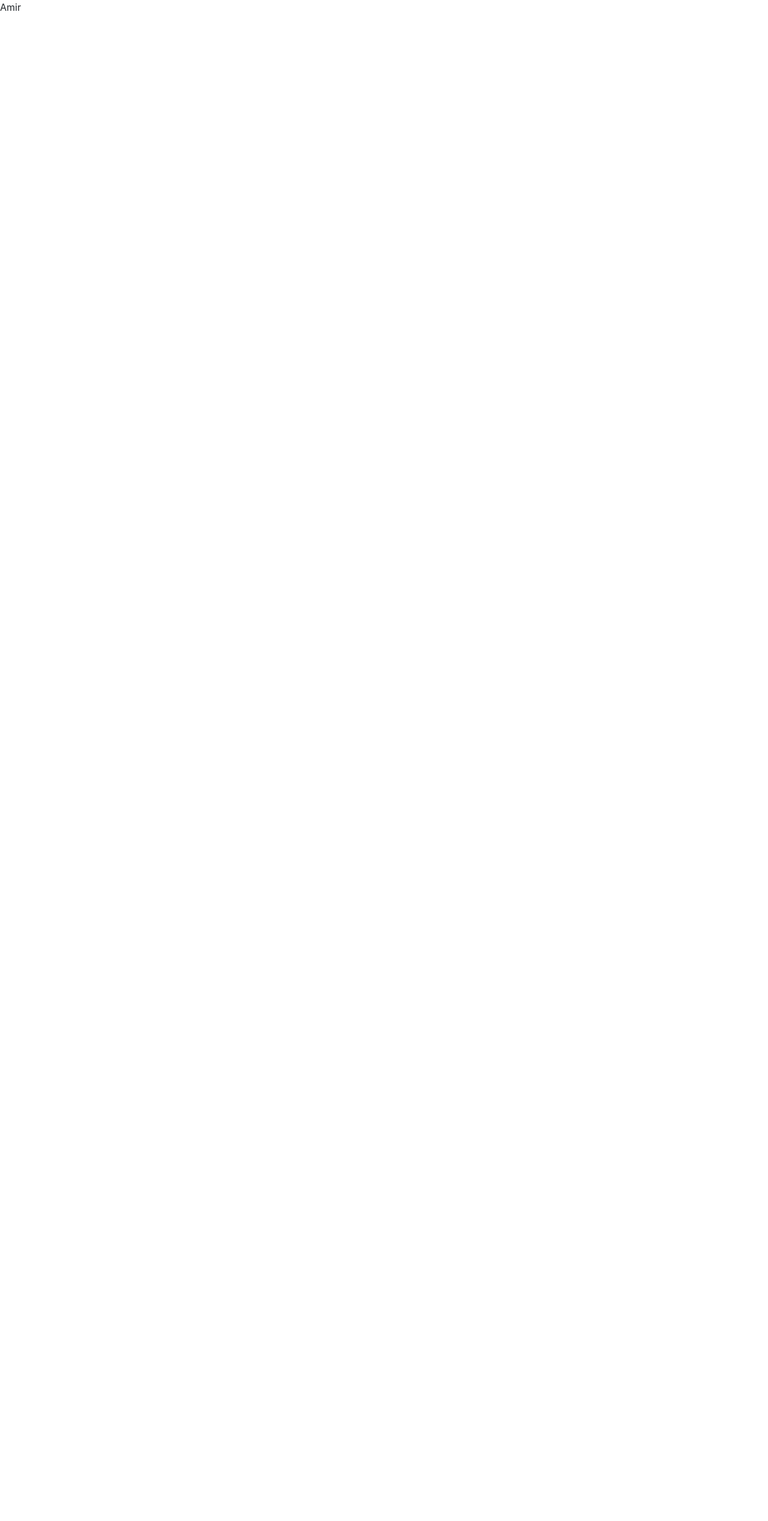
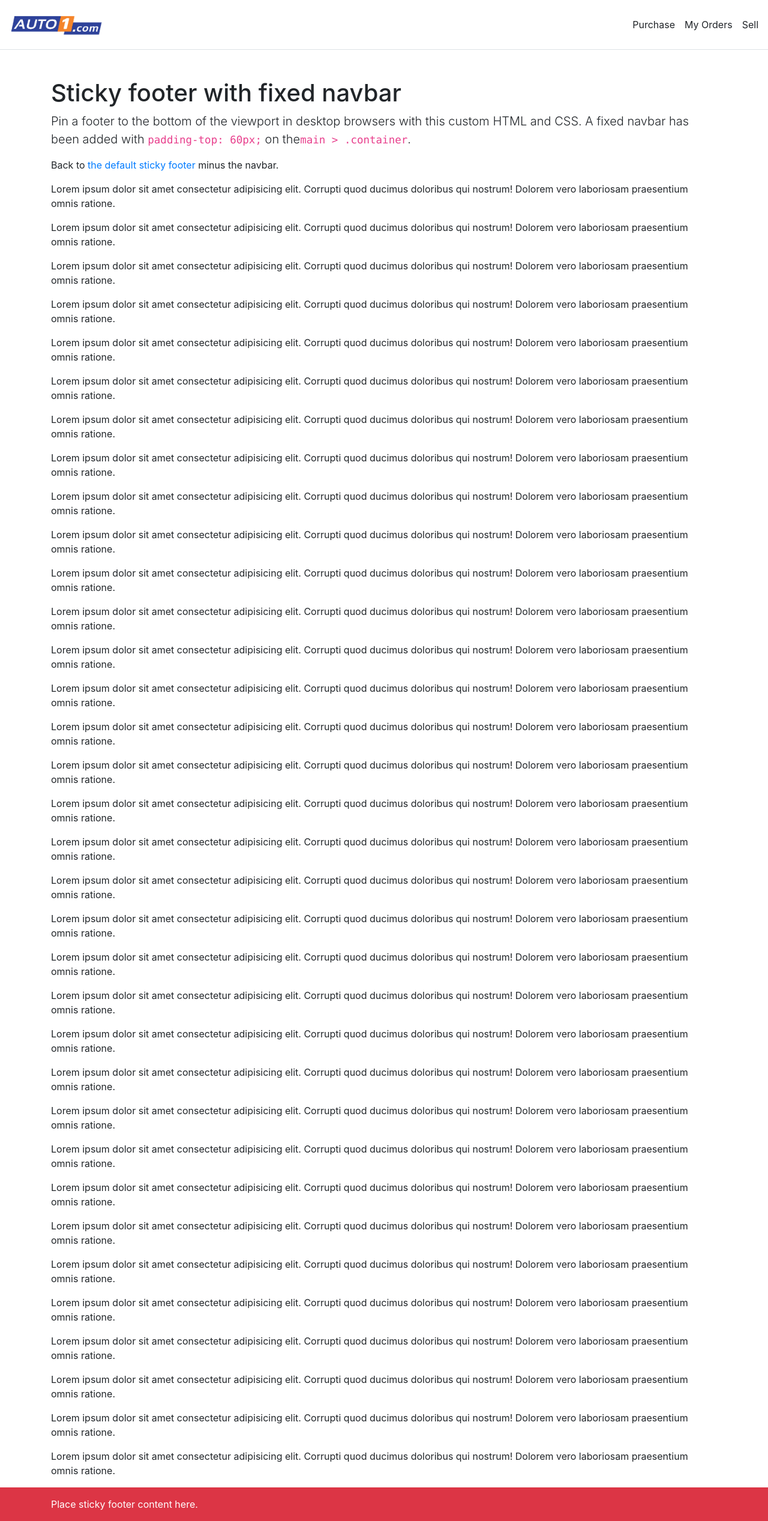
Before and after one commit to seyed-amir-mehrizi/A1_Tech, a React (Create React App) app: page / in a window 1280 px wide. Shown: the whole page at 60% size. Before the commit the page ends 800 px from the top, so only its background shows below. Built offline with nearby package versions, Linux system fonts and the light colour scheme; the HTML template or start-up script is replaced by a standard one.

Commit message:
make header and add pages folder and its tsx files to the app

```diff
--- a/public/index.html
+++ b/public/index.html
@@ -26,7 +26,7 @@
     -->
     <title>React App</title>
   </head>
-  <body>
+  <body class="d-flex flex-column h-100">
     <noscript>You need to enable JavaScript to run this app.</noscript>
     <div id="root"></div>
     <!--
--- a/src/App.tsx
+++ b/src/App.tsx
@@ -1,10 +1,169 @@
 
 import './App.css';
+import Header from './components/header/Header';
 
 function App() {
   return (
     <>
-    <p>Amir</p>
+
+
+      <Header />
+
+
+      <main role="main" className="flex-shrink-0">
+        <div className="container">
+          <h1 className="mt-5">Sticky footer with fixed navbar</h1>
+          <p className="lead">Pin a footer to the bottom of the viewport in desktop browsers with this custom HTML and
+            CSS. A fixed navbar has been added with <code>padding-top: 60px;</code> on the
+            <code>main &gt; .container</code>.
+          </p>
+          <p>Back to <a href="/docs/4.6/examples/sticky-footer/">the default sticky footer</a> minus the navbar.</p>
+          <p>
+            Lorem ipsum dolor sit amet consectetur adipisicing elit. Corrupti quod ducimus doloribus qui nostrum!
+            Dolorem vero laboriosam praesentium omnis ratione.
+          </p>
+          <p>
+            Lorem ipsum dolor sit amet consectetur adipisicing elit. Corrupti quod ducimus doloribus qui nostrum!
+            Dolorem vero laboriosam praesentium omnis ratione.
+          </p>
+          <p>
+            Lorem ipsum dolor sit amet consectetur adipisicing elit. Corrupti quod ducimus doloribus qui nostrum!
+            Dolorem vero laboriosam praesentium omnis ratione.
+          </p>
+          <p>
+            Lorem ipsum dolor sit amet consectetur adipisicing elit. Corrupti quod ducimus doloribus qui nostrum!
+            Dolorem vero laboriosam praesentium omnis ratione.
+          </p>
+          <p>
+            Lorem ipsum dolor sit amet consectetur adipisicing elit. Corrupti quod ducimus doloribus qui nostrum!
+            Dolorem vero laboriosam praesentium omnis ratione.
+          </p>
+          <p>
+            Lorem ipsum dolor sit amet consectetur adipisicing elit. Corrupti quod ducimus doloribus qui nostrum!
+            Dolorem vero laboriosam praesentium omnis ratione.
+          </p>
+          <p>
+            Lorem ipsum dolor sit amet consectetur adipisicing elit. Corrupti quod ducimus doloribus qui nostrum!
+            Dolorem vero laboriosam praesentium omnis ratione.
+          </p>
+          <p>
+            Lorem ipsum dolor sit amet consectetur adipisicing elit. Corrupti quod ducimus doloribus qui nostrum!
+            Dolorem vero laboriosam praesentium omnis ratione.
+          </p>
+          <p>
+            Lorem ipsum dolor sit amet consectetur adipisicing elit. Corrupti quod ducimus doloribus qui nostrum!
+            Dolorem vero laboriosam praesentium omnis ratione.
+          </p>
+          <p>
+            Lorem ipsum dolor sit amet consectetur adipisicing elit. Corrupti quod ducimus doloribus qui nostrum!
+            Dolorem vero laboriosam praesentium omnis ratione.
+          </p>
+          <p>
+            Lorem ipsum dolor sit amet consectetur adipisicing elit. Corrupti quod ducimus doloribus qui nostrum!
+            Dolorem vero laboriosam praesentium omnis ratione.
+          </p>
+          <p>
+            Lorem ipsum dolor sit amet consectetur adipisicing elit. Corrupti quod ducimus doloribus qui nostrum!
+            Dolorem vero laboriosam praesentium omnis ratione.
+          </p>
+          <p>
+            Lorem ipsum dolor sit amet consectetur adipisicing elit. Corrupti quod ducimus doloribus qui nostrum!
+            Dolorem vero laboriosam praesentium omnis ratione.
+          </p>
+          <p>
+            Lorem ipsum dolor sit amet consectetur adipisicing elit. Corrupti quod ducimus doloribus qui nostrum!
+            Dolorem vero laboriosam praesentium omnis ratione.
+          </p>
+          <p>
+            Lorem ipsum dolor sit amet consectetur adipisicing elit. Corrupti quod ducimus doloribus qui nostrum!
+            Dolorem vero laboriosam praesentium omnis ratione.
+          </p>
+
+          <p>
+            Lorem ipsum dolor sit amet consectetur adipisicing elit. Corrupti quod ducimus doloribus qui nostrum!
+            Dolorem vero laboriosam praesentium omnis ratione.
+          </p>
+          <p>
+            Lorem ipsum dolor sit amet consectetur adipisicing elit. Corrupti quod ducimus doloribus qui nostrum!
+            Dolorem vero laboriosam praesentium omnis ratione.
+          </p>
+          <p>
+            Lorem ipsum dolor sit amet consectetur adipisicing elit. Corrupti quod ducimus doloribus qui nostrum!
+            Dolorem vero laboriosam praesentium omnis ratione.
+          </p>
+          <p>
+            Lorem ipsum dolor sit amet consectetur adipisicing elit. Corrupti quod ducimus doloribus qui nostrum!
+            Dolorem vero laboriosam praesentium omnis ratione.
+          </p>
+          <p>
+            Lorem ipsum dolor sit amet consectetur adipisicing elit. Corrupti quod ducimus doloribus qui nostrum!
+            Dolorem vero laboriosam praesentium omnis ratione.
+          </p>
+          <p>
+            Lorem ipsum dolor sit amet consectetur adipisicing elit. Corrupti quod ducimus doloribus qui nostrum!
+            Dolorem vero laboriosam praesentium omnis ratione.
+          </p>
+          <p>
+            Lorem ipsum dolor sit amet consectetur adipisicing elit. Corrupti quod ducimus doloribus qui nostrum!
+            Dolorem vero laboriosam praesentium omnis ratione.
+          </p>
+          <p>
+            Lorem ipsum dolor sit amet consectetur adipisicing elit. Corrupti quod ducimus doloribus qui nostrum!
+            Dolorem vero laboriosam praesentium omnis ratione.
+          </p>
+          <p>
+            Lorem ipsum dolor sit amet consectetur adipisicing elit. Corrupti quod ducimus doloribus qui nostrum!
+            Dolorem vero laboriosam praesentium omnis ratione.
+          </p>
+          <p>
+            Lorem ipsum dolor sit amet consectetur adipisicing elit. Corrupti quod ducimus doloribus qui nostrum!
+            Dolorem vero laboriosam praesentium omnis ratione.
+          </p>
+          <p>
+            Lorem ipsum dolor sit amet consectetur adipisicing elit. Corrupti quod ducimus doloribus qui nostrum!
+            Dolorem vero laboriosam praesentium omnis ratione.
+          </p>
+          <p>
+            Lorem ipsum dolor sit amet consectetur adipisicing elit. Corrupti quod ducimus doloribus qui nostrum!
+            Dolorem vero laboriosam praesentium omnis ratione.
+          </p>
+          <p>
+            Lorem ipsum dolor sit amet consectetur adipisicing elit. Corrupti quod ducimus doloribus qui nostrum!
+            Dolorem vero laboriosam praesentium omnis ratione.
+          </p>
+          <p>
+            Lorem ipsum dolor sit amet consectetur adipisicing elit. Corrupti quod ducimus doloribus qui nostrum!
+            Dolorem vero laboriosam praesentium omnis ratione.
+          </p>
+          <p>
+            Lorem ipsum dolor sit amet consectetur adipisicing elit. Corrupti quod ducimus doloribus qui nostrum!
+            Dolorem vero laboriosam praesentium omnis ratione.
+          </p>
+          <p>
+            Lorem ipsum dolor sit amet consectetur adipisicing elit. Corrupti quod ducimus doloribus qui nostrum!
+            Dolorem vero laboriosam praesentium omnis ratione.
+          </p>
+          <p>
+            Lorem ipsum dolor sit amet consectetur adipisicing elit. Corrupti quod ducimus doloribus qui nostrum!
+            Dolorem vero laboriosam praesentium omnis ratione.
+          </p>
+          <p>
+            Lorem ipsum dolor sit amet consectetur adipisicing elit. Corrupti quod ducimus doloribus qui nostrum!
+            Dolorem vero laboriosam praesentium omnis ratione.
+          </p>
+          <p>
+            Lorem ipsum dolor sit amet consectetur adipisicing elit. Corrupti quod ducimus doloribus qui nostrum!
+            Dolorem vero laboriosam praesentium omnis ratione.
+          </p>
+        </div>
+
+      </main>
+
+      <footer className="footer mt-auto py-3 bg-danger">
+        <div className="container">
+          <span className="text-white">Place sticky footer content here.</span>
+        </div>
+      </footer>
     </>
   );
 }
--- /dev/null
+++ b/src/components/header/Header.tsx
@@ -0,0 +1,23 @@
+import React from 'react'
+import styles from './header.module.css';
+import logo from '../../assets/images/logo.png'
+function Header() {
+    return (
+        <header>
+            <nav className='d-flex align-items-center justify-content-between w-100 bg-white py-2 px-3 border-bottom'>
+                <div className='d-flex align-items-center'>
+                    <a className="navbar-brand" href="#">
+                        <img src={logo} alt='auto1 logo' width={160}/>
+                    </a>
+                </div>
+                <div className='d-flex align-items-center justify-content-between'>
+                    <div>Purchase</div>
+                    <div className='mx-3'>My Orders</div>
+                    <div>Sell</div>
+                </div>
+            </nav>
+        </header>
+    )
+}
+
+export default Header
```
Also changed, not shown: src/pages/car-detail/CarDetails.tsx (added, +9 -0 lines), src/pages/home/Home.tsx (added, +9 -0 lines), src/pages/not-found/NotFound.tsx (added, +9 -0 lines), src/assets/images/logo.png (added), src/components/header/header.module.css (added), src/pages/car-detail/carDetails.module.css (added), src/pages/home/home.module.css (added), src/pages/not-found/notFound.module.css (added).
